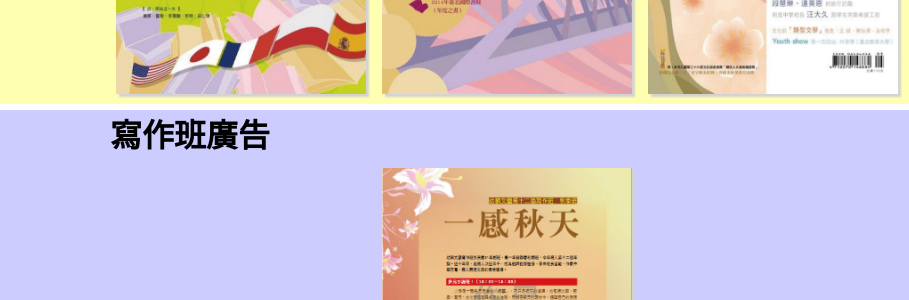
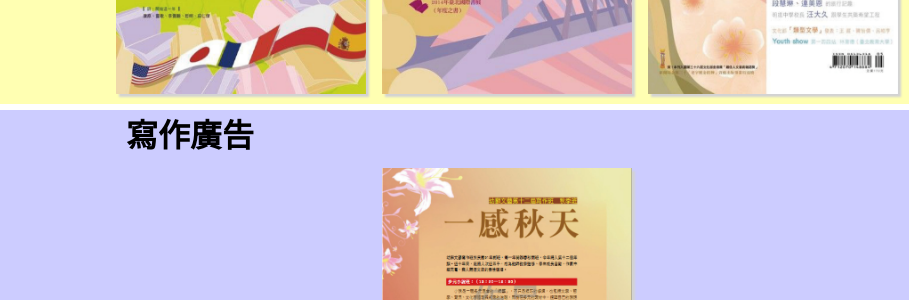
Before and after one commit to painting0380/profolio_here, a plain HTML site: page index.html in a window 1280 px wide. Shown: the part 670-970 px from the top of the page, 0-909 px from the left. Drawn offline with Linux system fonts and the light colour scheme.

Commit message:
Add files via upload

```diff
--- a/index.html
+++ b/index.html
@@ -21,7 +21,7 @@
     <img src="./photo/cover10.jpg" width="250">
 </div>
 <div class="container blue">
-    <h1>寫作班廣告</h1>
+    <h1>寫作廣告</h1>
     <img src="./photo/cover13.jpg" width="250">
     <img src="./photo/cover14.jpg" width="250">
     <img src="./photo/cover15.jpg" width="250">
```
